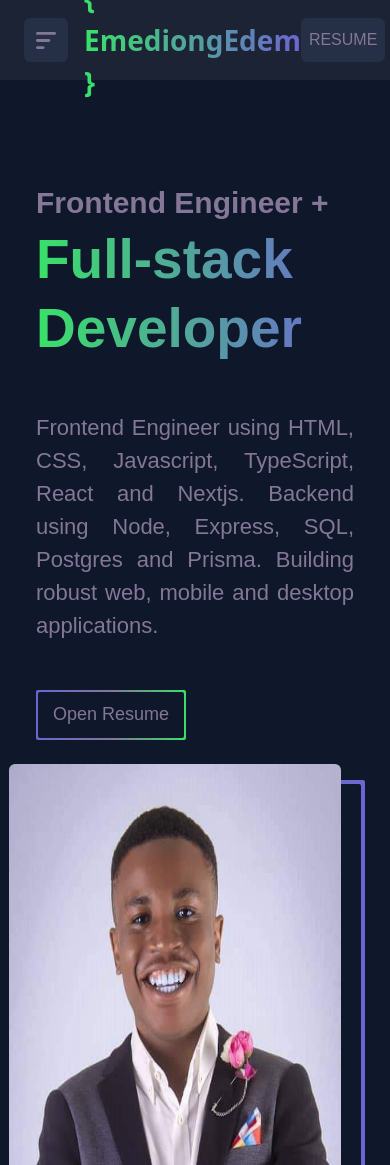
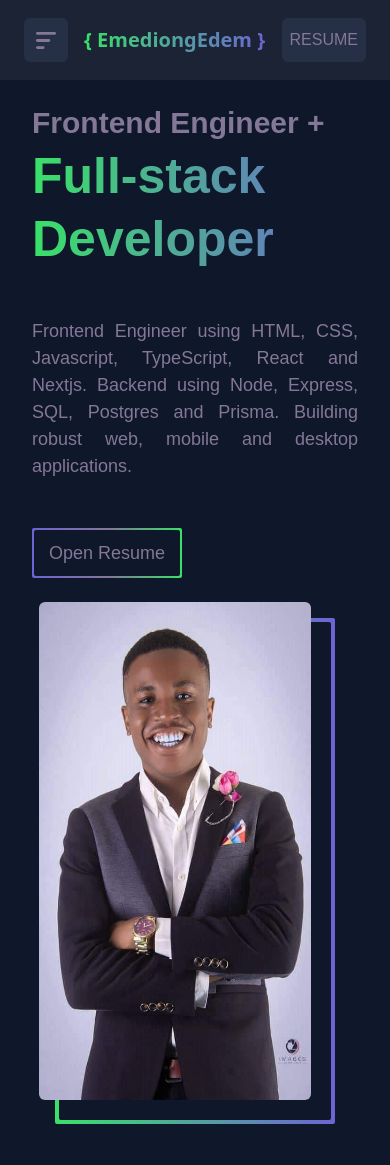
Before and after one commit to edememediong1/litefolio, a React (Vite) app: page / in a window 390 px wide. Shown: the top 1165 px of the page. Built offline with nearby package versions, Linux system fonts and the light colour scheme; a web font is replaced by a local one.

Commit message:
responsive styling for the home

```diff
--- a/src/index.css
+++ b/src/index.css
@@ -175,7 +175,7 @@
         }
 
         .logo-text{
-            font-size: 25x;
+            font-size: 20px;
             font-weight: 700;
         }
 
@@ -202,6 +202,21 @@
             display: none;
         }
 
+        .home-article{
+            display: flex;
+            flex-direction: column;
+            @apply gap-10 h-[180vh] justify-start p-5 items-center;
+
+        }
+
+        .home-img-cont{
+           height: 60vh;
+           width: 80%;
+        }
+
+        .home-desc{
+            font-size: 18px;
+        }
     }
 
 }
--- a/src/sections/Home.jsx
+++ b/src/sections/Home.jsx
@@ -6,16 +6,16 @@ function Home() {
         <section className=" section-one w-[60%] flex flex-col gap-12">
             <section className="first-section">
                 <p className="font-bold font-jamjuree  text-dark-light text-[45px]">Frontend Engineer +</p>
-                <p className=" font-jamjuree bg-gradient-to-r bg-clip-text from-lemon to-purple text-transparent leading-tight" style={{fontSize: '55px', fontWeight: 700}}>Full-stack Developer</p>
+                <h3 className=" font-jamjuree bg-gradient-to-r bg-clip-text from-lemon to-purple text-transparent leading-tight text-[50px] font-[700]">Full-stack Developer</h3>
             </section>
-            <p className="font-jamjuree text-justify text-dark-light " style={{fontSize: '22px'}}>
+            <p className="home-desc font-jamjuree text-justify text-dark-light text-[22px]">
                 Frontend Engineer using HTML, CSS, Javascript, TypeScript, React and Nextjs. Backend using Node, Express, SQL, Postgres and Prisma. Building robust web, mobile and desktop applications.
             </p>
             <button type='button' className="flex justify-center items-center rounded-sm text-dark-light w-[150px] h-[50px] bg-gradient-to-r from-purple via-dark-light to-lemon p-[2px] hover:shadow-2xl hover:shadow-indigo-600/30  hover:bg-white group">
                 <div className="flex justify-center items-center h-full w-full rounded-sm font-jamjuree text-[18px] font-[500] bg-primary-bg group-hover:text-white">Open Resume</div>
             </button>
         </section>
-        <section className=" h-[100%] w-[340px] rounded-sm bg-gradient-to-r from-lemon to-purple p-[4px]">
+        <section className="home-img-cont h-[80%] w-[340px] rounded-sm bg-gradient-to-r from-lemon to-purple p-[4px]">
             <div className=" h-full w-full bg-primary-bg m-auto relative rounded-sm">
                 <img src={profile} alt="profile picture" className="h-full w-full rounded-md absolute right-5 bottom-5"/>
             </div>
```
